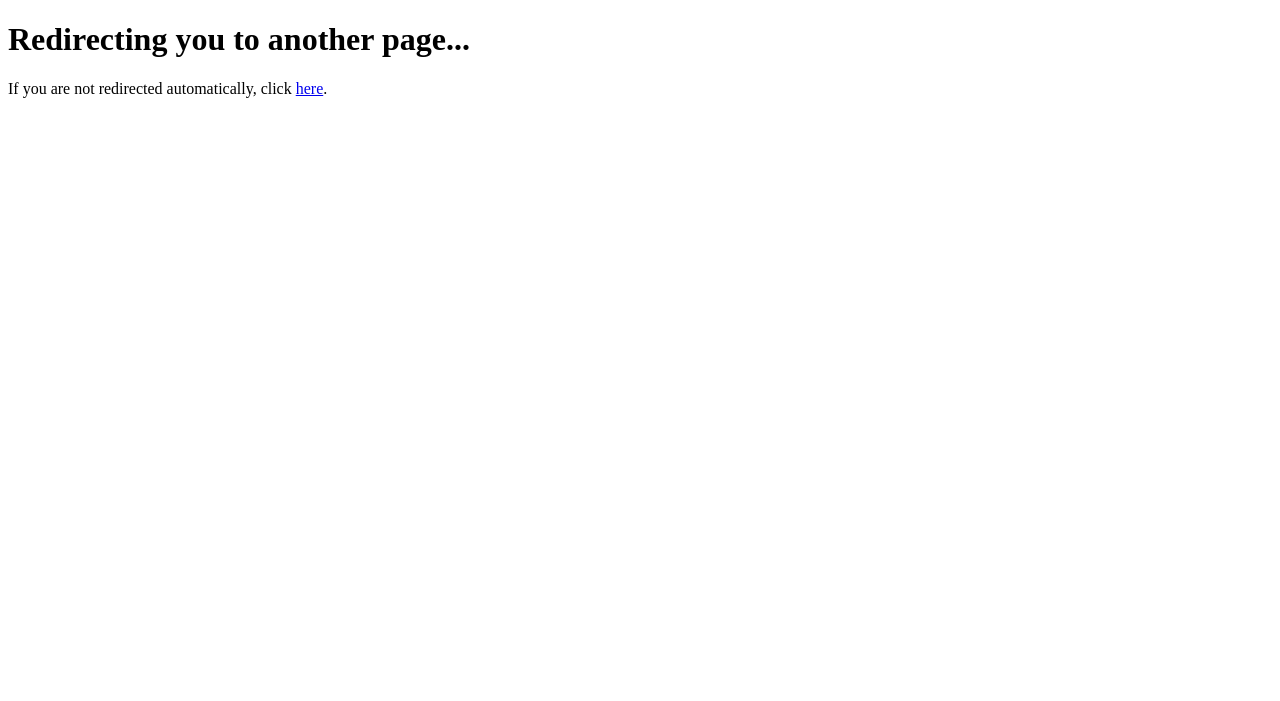
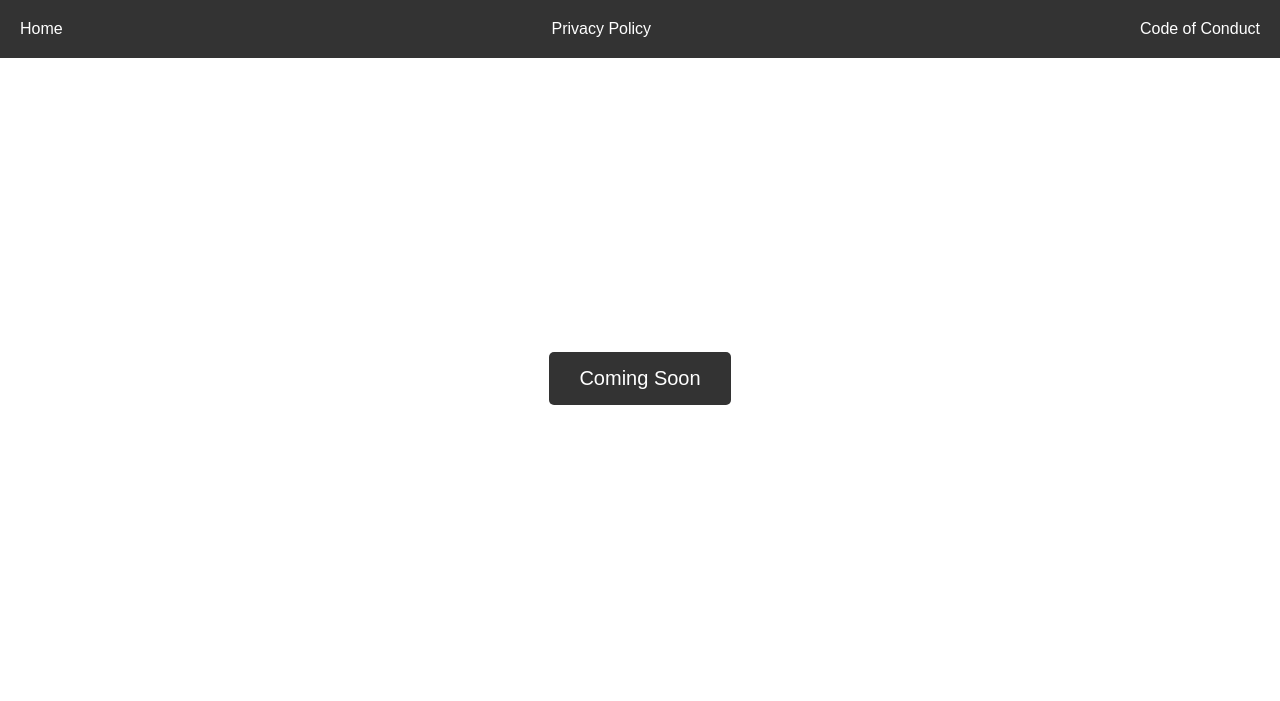
Before and after one commit to spidasync/starforge-site, a plain HTML site: page index.html in a window 1280 px wide. Drawn offline with Linux system fonts and the light colour scheme.

Commit message:
Update index.html

```diff
--- a/index.html
+++ b/index.html
@@ -2,11 +2,63 @@
 <html lang="en">
 <head>
     <meta charset="UTF-8">
-    <meta http-equiv="refresh" content="3;url=https://crosshairgame.itch.io/">
-    <title>Redirecting...</title>
+    <meta name="viewport" content="width=device-width, initial-scale=1.0">
+    <title>Home Page</title>
+    <style>
+        body {
+            font-family: Arial, sans-serif;
+            margin: 0;
+            padding: 0;
+        }
+        header {
+            display: flex;
+            justify-content: space-between;
+            padding: 10px;
+            background-color: #333;
+        }
+        header a {
+            color: white;
+            text-decoration: none;
+            padding: 10px;
+            font-size: 16px;
+            transition: background-color 0.3s;
+        }
+        header a:hover {
+            background-color: #444;
+        }
+        .coming-soon {
+            display: flex;
+            justify-content: center;
+            align-items: center;
+            height: 80vh;
+        }
+        .glowing-button {
+            padding: 15px 30px;
+            font-size: 20px;
+            background-color: #333;
+            color: white;
+            border: none;
+            border-radius: 5px;
+            cursor: pointer;
+            transition: all 0.3s ease;
+            box-shadow: 0 0 10px rgba(255, 255, 255, 0.7);
+        }
+        .glowing-button:hover {
+            box-shadow: 0 0 20px rgba(255, 255, 255, 1);
+        }
+    </style>
 </head>
 <body>
-    <h1>Redirecting you to another page...</h1>
-    <p>If you are not redirected automatically, click <a href="https://crosshairgame.itch.io/">here</a>.</p>
+
+<header>
+    <a href="index.html">Home</a>
+    <a href="privacy.html">Privacy Policy</a>
+    <a href="coc.html">Code of Conduct</a>
+</header>
+
+<div class="coming-soon">
+    <button class="glowing-button">Coming Soon</button>
+</div>
+
 </body>
 </html>
```
